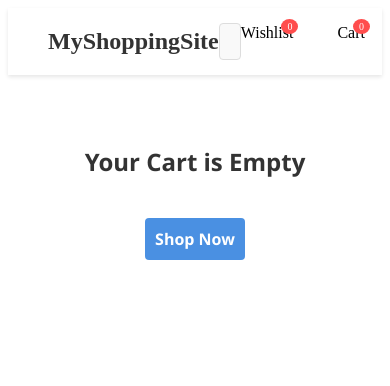
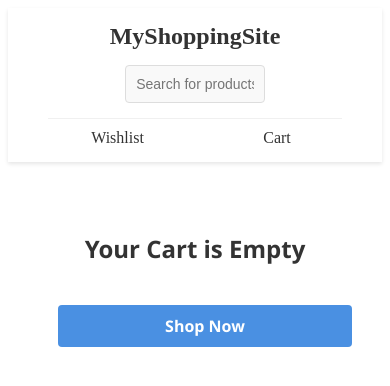
Before and after one commit to kirar-rupesh/e-commerce_frontend, a React (Vite) app: page /cart in a window 390 px wide. Shown: the top 386 px of the page. Built offline with nearby package versions, Linux system fonts and the light colour scheme.

Commit message:
adding responsiveness

```diff
--- /dev/null
+++ b/src/Components/Navbar.css
@@ -0,0 +1,111 @@
+/* Base Navbar Styling (Desktop First) */
+.navbar {
+  display: flex;
+  justify-content: space-between;
+  align-items: center;
+  padding: 15px 40px;
+  background-color: #fff;
+  box-shadow: 0 2px 4px rgba(0,0,0,0.1);
+  position: sticky;
+  top: 0;
+  z-index: 100;
+  gap: 20px;
+}
+
+/* Section 1: Logo and Search */
+.nav-section-main {
+  display: flex;
+  align-items: center;
+  flex: 1; /* Takes up available space */
+  gap: 20px;
+}
+
+.logo-link {
+  text-decoration: none;
+  color: #333;
+}
+
+.logo {
+  font-weight: bold;
+  font-size: 24px;
+  white-space: nowrap; /* Prevents logo text from breaking */
+}
+
+.search-bar {
+  width: 100%;
+  max-width: 500px; /* Limit width on large screens */
+  padding: 10px 15px;
+  border: 1px solid #ddd;
+  border-radius: 4px;
+  background-color: #f9f9f9;
+  font-size: 14px;
+}
+
+/* Section 2: Actions (Wishlist/Cart) */
+.nav-section-actions {
+  display: flex;
+  align-items:start;
+  gap: 25px;
+  flex-shrink: 0; /* Prevents icons from squishing */
+}
+
+.icon-btn {
+  text-decoration: none;
+  color: #333;
+  background: none;
+  border: none;
+  cursor: pointer;
+  position: relative;
+  font-size: 16px;
+  display: flex;
+  align-items: center;
+  gap: 5px;
+  font-weight: 500;
+}
+
+.badge {
+  background-color: #ff4d4d;
+  color: white;
+  border-radius: 50%;
+  padding: 2px 6px;
+  font-size: 11px;
+  position: absolute;
+  top: -8px;
+  right: -8px;
+  font-weight: bold;
+}
+
+/* --- MOBILE RESPONSIVENESS (< 768px) --- */
+@media (max-width: 768px) {
+  .navbar {
+    flex-direction: column; /* Stack the two sections vertically */
+    padding: 15px 20px;
+    align-items: stretch; /* Stretch items to full width */
+    gap: 15px;
+  }
+
+  /* Adjust Section 1 for Mobile */
+  .nav-section-main {
+    flex-direction: column; /* Stack Logo and Search vertically */
+    align-items: center; /* Center align them */
+    width: 100%;
+    gap: 15px;
+  }
+
+  .logo {
+    font-size: 22px;
+  }
+
+  .search-bar {
+    max-width: 100%; /* Full width search on mobile */
+    width: 100%;
+  }
+
+  /* Adjust Section 2 for Mobile */
+  .nav-section-actions {
+    justify-content: space-around; /* Spread icons evenly */
+    width: 100%;
+    border-top: 1px solid #f0f0f0; /* Optional separator */
+    padding-top: 10px;
+  }
+}
--- a/src/Components/Navbar.jsx
+++ b/src/Components/Navbar.jsx
@@ -1,45 +1,34 @@
-import React from 'react'
-import '../App.css'
+import React from 'react';
 import { Link, useNavigate } from 'react-router-dom';
-import { useCart } from '../Context/CartContext';
+import { useCart } from '../context/CartContext'; // Ensure path is correct based on your folder structure
+import './Navbar.css'; // Import specific styles
 
-const Navbar =  () => {
-  const {
-    // addToCart, addToWishlist,
-    cart, wishlist, searchQuery, setSearchQuery  } = useCart() ;
+const Navbar = () => {
+  const { cart, wishlist, searchQuery, setSearchQuery } = useCart();
   const navigate = useNavigate();
-  // ----------------------------------
 
   const totalCartItems = cart.reduce((acc, item) => acc + item.qty, 0);
 
-    // --- NEW CODE: Handle Search Input ---
   const handleSearchChange = (e) => {
     setSearchQuery(e.target.value);
-
-    // Auto-redirect to products page if user types search on Home Page or elsewhere
+    // Auto-redirect to products page if user types search
     if (window.location.pathname !== '/products') {
        navigate('/products');
     }
   };
-  // -------------------------------------
-
 
   return (
-    <div>
+    <nav className="navbar">
 
-        {/* --- NAVBAR --- */}
-      <nav className="navbar">
-        {/* <div className="logo">MyShoppingSite</div> */}
+      {/* SECTION 1: Heading and Search Bar */}
+      <div className="nav-section-main">
         <Link
-            to={`/`}
-            className=""
-            style={{textDecoration:'none', color: "#726f76ff"}}
+          to="/"
+          className="logo-link"
         >
           <div className="logo">MyShoppingSite</div>
-            {/* <p>Shop {category.name}</p> */}
         </Link>
 
-         {/* --- NEW CODE: Connected Input --- */}
         <input
           type="text"
           className="search-bar"
@@ -47,42 +36,105 @@ const Navbar =  () => {
           value={searchQuery}
           onChange={handleSearchChange}
         />
-      {/* --------------------------------- */}
+      </div>
 
-        <div className="nav-icons">
-            <Link to="/wishlist" className="icon-btn"
-            style={{textDecoration:'none', color:'inherit'}}>
-             Wishlist &nbsp;  <span className="badge">{wishlist.length}</span>
+      {/* SECTION 2: Wishlist and Cart Links */}
+      <div className="nav-section-actions">
+        <Link to="/wishlist" className="icon-btn">
+          Wishlist &nbsp;
+          {wishlist.length > 0 && <span className="badge">{wishlist.length}</span>}
         </Link>
 
-          &nbsp; &nbsp;
+        <Link to="/cart" className="icon-btn">
+          Cart &nbsp;
+          {totalCartItems > 0 && <span className="badge">{totalCartItems}</span>}
+        </Link>
+      </div>
 
-          {/* <button className="icon-btn">
-             Cart <span className="badge">{cart.reduce((acc, item) => acc + item.qty, 0)}</span>
-          </button> */}
+    </nav>
+  );
+};
 
-           {/* Updated: Now links to /cart */}
-        <Link to="/cart" className="icon-btn"
-        style={{ textDecoration: 'none', color: 'inherit' }}>
-
-          Cart &nbsp;
-          {
-          // totalCartItems > 0 &&
-          <span className="badge">  {totalCartItems}</span>}
-        </Link>
-          {/* <button className="icon-btn">
-             Wishlist <span className="badge">1</span>
-          </button>
-          <button className="icon-btn">
-             Cart <span className="badge">1</span>
-          </button> */}
-        </div>
-      </nav>
+export default Navbar;
 
 
 
-    </div>
-  )
-}
+// import React from 'react'
+// import '../App.css'
+// import { Link, useNavigate } from 'react-router-dom';
+// import { useCart } from '../Context/CartContext';
 
-export default Navbar
+// const Navbar =  () => {
+//   const { cart, wishlist, searchQuery, setSearchQuery  } = useCart() ;
+//     const navigate = useNavigate();
+
+//     const totalCartItems = cart.reduce((acc, item) => acc + item.qty, 0);
+
+//     // --- NEW CODE: Handle Search Input ---
+//   const handleSearchChange = (e) => {
+//     setSearchQuery(e.target.value);
+
+//     // Auto-redirect to products page if user types search on Home Page or elsewhere
+//     if (window.location.pathname !== '/products') {
+//        navigate('/products');
+//     }
+//   };
+//   // -------------------------------------
+
+//   return (
+//     <div>
+
+//         {/* --- NAVBAR --- */}
+//       <nav className="navbar">
+//         {/* <div className="logo">MyShoppingSite</div> */}
+//          <Link
+//             to={`/`}
+//             className=""
+//             style={{textDecoration:'none', color: "#726f76ff"}}
+//           >
+//             <div className="logo">MyShoppingSite</div>
+//             {/* <p>Shop {category.name}</p> */}
+//           </Link>
+
+//          {/* --- NEW CODE: Connected Input --- */}
+//       <input
+//         type="text"
+//         className="search-bar"
+//         placeholder="Search for products..."
+//         value={searchQuery}
+//         onChange={handleSearchChange}
+//       />
+//       {/* --------------------------------- */}
+
+//         <div className="nav-icons">
+//             <Link to="/wishlist" className="icon-btn"
+//             style={{textDecoration:'none', color:'inherit'}}>
+//              Wishlist &nbsp;  <span className="badge">{wishlist.length}</span>
+//           </Link>
+
+//           &nbsp; &nbsp;
+
+//           {/* <button className="icon-btn">
+//              Cart <span className="badge">{cart.reduce((acc, item) => acc + item.qty, 0)}</span>
+//           </button> */}
+
+//            {/* Updated: Now links to /cart */}
+//         <Link to="/cart" className="icon-btn"
+//         style={{ textDecoration: 'none', color: 'inherit' }}>
+
+//           Cart &nbsp;
+//           {
+//           // totalCartItems > 0 &&
+//           <span className="badge">  {totalCartItems}</span>}
+//         </Link>
+
+//         </div>
+//       </nav>
+
+
+
+//     </div>
+//   )
+// }
+
+// export default Navbar
--- a/src/Pages/ProductPage.css
+++ b/src/Pages/ProductPage.css
@@ -64,11 +64,13 @@
   padding: 20px 40px;
   background-color: #f8f9fa;
   min-height: 100vh;
+  gap: 30px; /* Space between sidebar and products */
 }
 
 /* Sidebar Filters */
 .sidebar {
   width: 250px;
+  flex-shrink: 0; /* Prevent sidebar from shrinking */
   padding-right: 30px;
   border-right: 1px solid #eee;
 }
@@ -127,10 +129,13 @@
   font-weight: 600;
 }
 
+/* --- RESPONSIVE GRID LAYOUT --- */
 .product-grid {
   display: grid;
-  grid-template-columns: repeat(auto-fill, minmax(250px, 1fr));
   gap: 20px;
+  /* grid-template-columns: repeat(auto-fill, minmax(250px, 1fr)); */
+  /* Desktop: 4 columns (minmax ensures they don't get too small) */
+  grid-template-columns: repeat(3, 1fr);
 }
 
 /* Product Card */
@@ -142,6 +147,7 @@
   display: flex;
   flex-direction: column;
   transition: box-shadow 0.2s;
+  height: 100%; /* Make all cards same height in a row */
 }
 
 .product-card:hover {
@@ -151,20 +157,17 @@
 .product-img {
   width: 100%;
   height: 200px;
-  object-fit: cover; /* Ensures image covers area neatly */
+  object-fit: contain; /* Use 'contain' to see full image, or 'cover' to fill box */
+   /* Ensures image covers area neatly */
   background-color: #eee;
-  border-radius: 4px;
+  /* border-radius: 4px; */
   margin-bottom: 15px;
 }
 
-.product-info h3 {
-  font-size: 16px;
-  margin: 0 0 5px 0;
-  color: #333;
-}
-
 .product-info {
+  flex-grow: 1; /* Pushes buttons to bottom */
   text-align: center;
+  margin-bottom: 10px;
   /* display: flex; */
 
   /* justify-content: center; */
@@ -174,21 +177,33 @@
   /* color: #333;  */
 }
 
+.product-info h3 {
+  font-size: 16px;
+  margin: 0 0 5px 0;
+  color: #333;
+  /* Limit title to 2 lines */
+  display: -webkit-box;
+  -webkit-line-clamp: 2;
+  -webkit-box-orient: vertical;
+  overflow: hidden;
+}
+
 .product-price {
   font-size: 18px;
   font-weight: bold;
   color: #222;
-  margin-bottom: 5px;
+  /* margin-bottom: 5px; */
 }
 
 .product-rating {
   color: #ffc107; /* Gold color for stars */
   font-size: 14px;
-  margin-bottom: 15px;
+  /* margin-bottom: 15px; */
 }
 
 .card-buttons {
-  margin-top: auto; /* Pushes buttons to bottom */
+  /* margin-top: auto;  */
+   /* Pushes buttons to bottom */
   display: flex;
   flex-direction: column;
   gap: 10px;
@@ -203,6 +218,7 @@
   cursor: pointer;
   font-weight: 600;
   transition: background 0.2s;
+  width: 100%;
 }
 
 .btn-primary:hover {
@@ -217,8 +233,43 @@
   border-radius: 4px;
   cursor: pointer;
   transition: background 0.2s;
+  width: 100%;
 }
 
 .btn-secondary:hover {
   background-color: #f0f0f0;
 }
+
+
+/* --- MOBILE RESPONSIVENESS (Max-width 768px) --- */
+@media (max-width: 992px) {
+  /* Tablet: 3 columns */
+  .product-grid {
+    grid-template-columns: repeat(3, 1fr);
+  }
+}
+
+@media (max-width: 468px) {
+  /* Mobile: Stack sidebar and content */
+  .main-content {
+    flex-direction: column;
+    padding: 15px;
+  }
+
+  .sidebar {
+    width: 100%;
+    border-right: none;
+    border-bottom: 1px solid #eee;
+    padding-bottom: 20px;
+    margin-bottom: 20px;
+  }
+
+  /* Mobile: 1 Column for Products (Stacked) */
+  .product-grid {
+    grid-template-columns: 1fr; /* 1 column taking full width */
+  }
+
+  .product-img {
+    height: 250px; /* Larger image on mobile */
+  }
+}
```
Also changed, not shown: src/Pages/WishlistPage.jsx (+72 -20 lines). Lines whose indentation alone changed are shown as unchanged.
